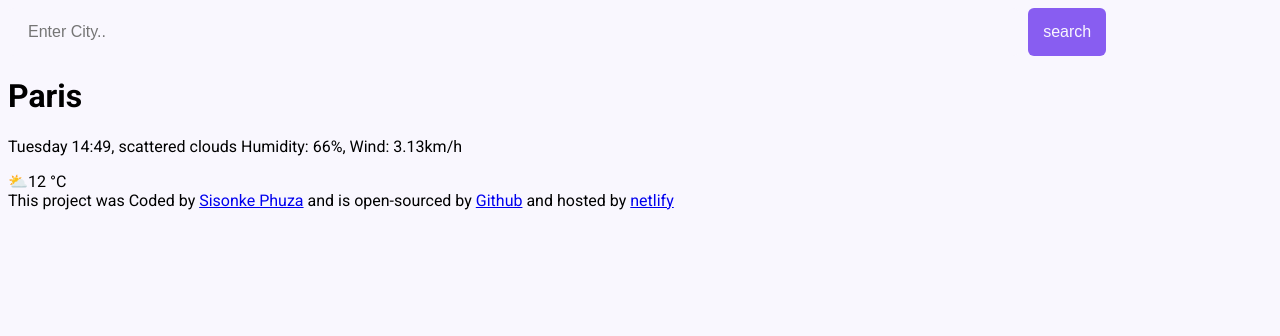
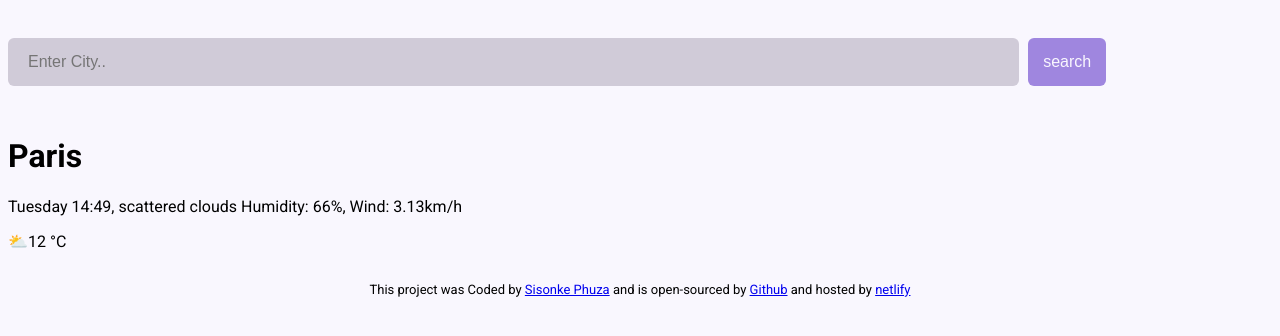
Before and after one commit to Sisonke-dev/My-SheCodes-Weather-app, a plain HTML site: page index.HTML in a window 1280 px wide. Drawn offline with Linux system fonts and the light colour scheme.

Commit message:
Added a header on css, updated search form input, added a footer and a search form button

```diff
--- a/src/style.css
+++ b/src/style.css
@@ -3,6 +3,10 @@ body{
     font-family: "Roboto",
         sans-serif;
 
+}
+header{
+    border-radius: 1px solid;
+    padding: 30PX  0 30px;
 }
 .weather-app{
     background-color: blanchedalmond;
@@ -13,7 +17,7 @@ body{
     padding: 30px;
 }
 .search-form-input{
-    background-color: #f9f7fe;
+    background-color: #d0cbd8;
     border: none;
     border-radius: 6px;
     width: 80%;
@@ -21,7 +25,7 @@ body{
     padding: 15px 20px;
 }
 .search-form-button{
-    background: #885df1;
+    background: #9f86df;
     padding: 15px;
     font-size: 16px;
     border: none;
@@ -29,3 +33,10 @@ body{
     border-radius: 6px;
     color: #f9f7fe;
 }
+footer{
+    border-top: 1px solid #f9f7fe;
+    padding: 30px 0 0 0;
+    text-align: center;
+    font-size: 13px;
+    color: rgba (0 0 0 6);
+}
```
